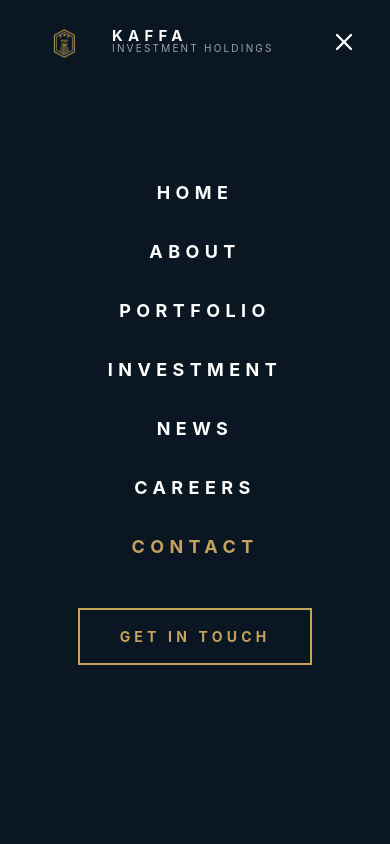
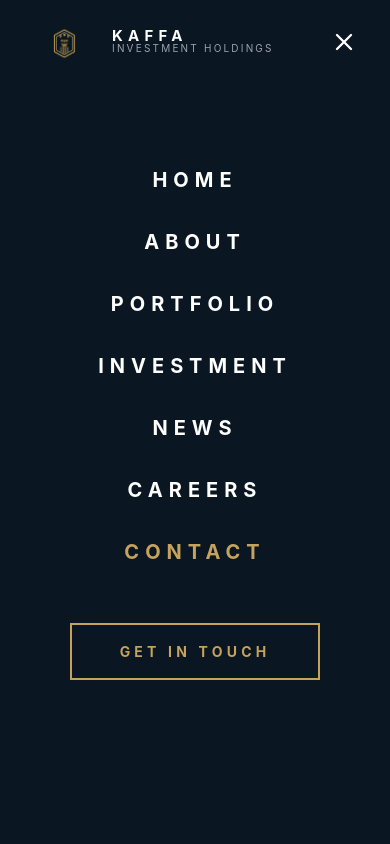
Before and after one commit to dawaisthename/kaffa_investment_holdings, a React (Vite) app: page /contact in a window 390 px wide. Both pictures are taken after a click on the button 344 px from the left and 42 px from the top of the page. Shown: the top 844 px of the page. Built offline with nearby package versions, Linux system fonts and the light colour scheme.

Commit message:
fix:Locked the body scroll:

```diff
--- a/src/components/Header.jsx
+++ b/src/components/Header.jsx
@@ -1,7 +1,7 @@
 import { useState, useEffect } from "react";
 import { Link, useLocation } from "react-router-dom";
-import { Menu, X } from "lucide-react"; // Icons for mobile toggle
-import logo from "../assets/Logo/kaffa_logo.png"; // Assuming you have a logo image in this path
+import { Menu, X } from "lucide-react";
+import logo from "../assets/Logo/kaffa_logo.png";
 
 const navLinks = [
   { name: "Home", path: "/" },
@@ -15,7 +15,7 @@ const navLinks = [
 
 export default function Header() {
   const [isScrolled, setIsScrolled] = useState(false);
-  const [isMenuOpen, setIsMenuOpen] = useState(false); // Mobile menu state
+  const [isMenuOpen, setIsMenuOpen] = useState(false);
   const { pathname } = useLocation();
 
   useEffect(() => {
@@ -26,7 +26,15 @@ export default function Header() {
     return () => window.removeEventListener("scroll", handleScroll);
   }, []);
 
-  // Close menu when route changes
+  // FIX: Prevent background scrolling when menu is open
+  useEffect(() => {
+    if (isMenuOpen) {
+      document.body.style.overflow = "hidden";
+    } else {
+      document.body.style.overflow = "unset";
+    }
+  }, [isMenuOpen]);
+
   useEffect(() => {
     setIsMenuOpen(false);
   }, [pathname]);
@@ -42,7 +50,6 @@ export default function Header() {
     <header
       className={`fixed top-0 w-full z-[100] transition-all duration-500 ease-in-out ${headerBg} px-6 md:px-16 flex justify-between items-center`}
     >
-      {/* Brand Section */}
       <Link to="/" className="flex items-center gap-2 z-[101]">
         <img
           src={logo}
@@ -63,7 +70,6 @@ export default function Header() {
         </div>
       </Link>
 
-      {/* Desktop Navigation */}
       <div className="hidden lg:flex gap-10 items-center">
         {navLinks.map((link) => (
           <Link
@@ -88,16 +94,12 @@ export default function Header() {
         </Link>
       </div>
 
-      {/* Mobile Menu Toggle Button */}
       <button
         className="lg:hidden z-[101] p-2"
         onClick={() => setIsMenuOpen(!isMenuOpen)}
       >
         {isMenuOpen ? (
-          <X
-            size={28}
-            className={isScrolled ? "text-[#1e3a8a]" : "text-white"}
-          />
+          <X size={28} className="text-white" /> // Force white when menu open for visibility
         ) : (
           <Menu
             size={28}
@@ -106,16 +108,20 @@ export default function Header() {
         )}
       </button>
 
-      {/* Mobile Drawer Overlay */}
+      {/* --- REFINED MOBILE DRAWER --- */}
       <div
-        className={`fixed inset-0 bg-[#0a1622] transition-transform duration-500 ease-in-out transform ${isMenuOpen ? "translate-x-0" : "translate-x-full"} lg:hidden flex flex-col items-center justify-center gap-8`}
+        className={`fixed inset-0 h-screen w-full bg-[#0a1622] transition-transform duration-500 ease-in-out transform
+        ${isMenuOpen ? "translate-x-0" : "translate-x-full"}
+        lg:hidden flex flex-col items-center justify-center gap-8 z-[100]`}
       >
         {navLinks.map((link) => (
           <Link
             key={link.path}
             to={link.path}
-            className={`text-[18px] font-bold uppercase tracking-[0.3em] ${
-              pathname === link.path ? "text-[#c5a35d]" : "text-white"
+            className={`text-[20px] font-bold uppercase tracking-[0.3em] transition-colors ${
+              pathname === link.path
+                ? "text-[#c5a35d]"
+                : "text-white hover:text-[#c5a35d]"
             }`}
           >
             {link.name}
@@ -123,7 +129,7 @@ export default function Header() {
         ))}
         <Link
           to="/contact"
-          className="mt-4 border-2 border-[#c5a35d] text-[#c5a35d] px-10 py-4 text-[14px] uppercase tracking-[0.3em] font-bold"
+          className="mt-6 border-2 border-[#c5a35d] text-[#c5a35d] px-12 py-4 text-[14px] uppercase tracking-[0.3em] font-bold hover:bg-[#c5a35d] hover:text-white transition-all"
         >
           Get In Touch
         </Link>
```
